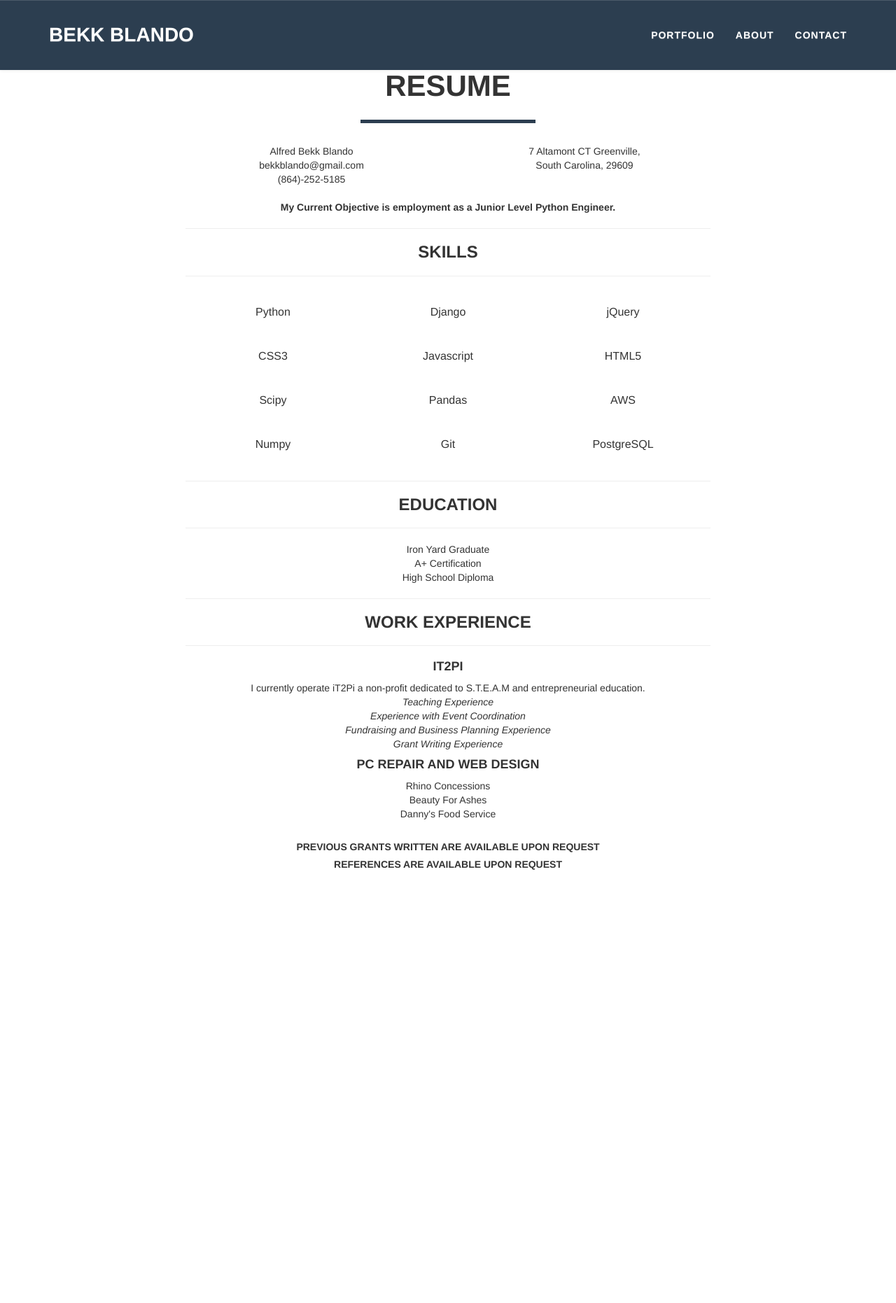
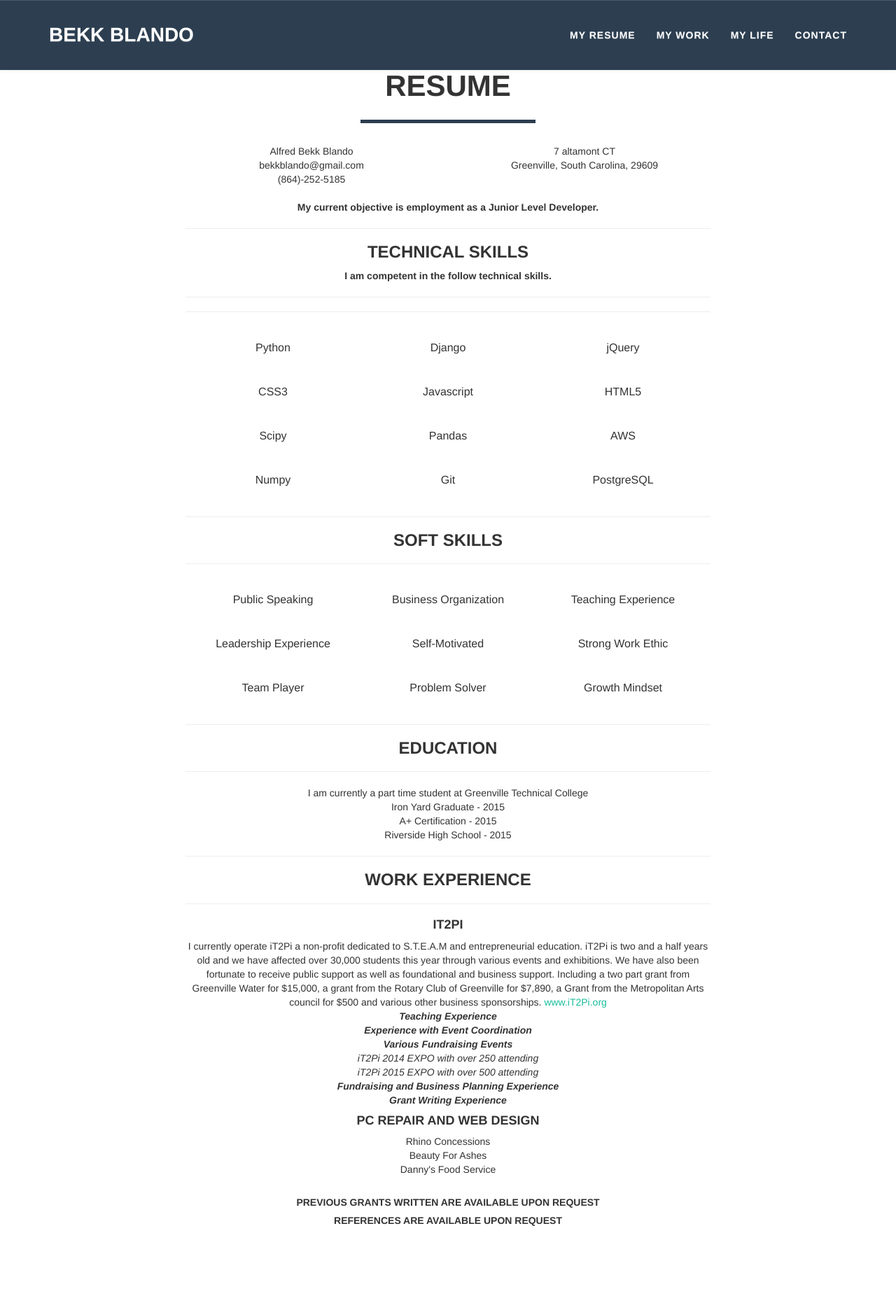
Before and after one commit to bekkblando/portfoliosite, a Django app: page /resume in a window 1280 px wide. Shown: the whole page at 70% size. Before the commit the page ends 1243 px from the top, so only its background shows below. Run offline with Django 3.2, Linux system fonts and the light colour scheme; some libraries are stand-ins or nearby versions.

Commit message:
Text Work

```diff
--- a/portfolio/portfolioapp/Templates/base.html
+++ b/portfolio/portfolioapp/Templates/base.html
@@ -34,10 +34,13 @@
                         <a href="#page-top"></a>
                     </li>
                     <li class="page-scroll">
-                        <a href="{% url 'home' %}#portfolio">Portfolio</a>
+                        <a href="{% url 'resume' %}">My Resume</a>
                     </li>
                     <li class="page-scroll">
-                        <a href="{% url 'home' %}#about">About</a>
+                        <a href="{% url 'work' %}">My Work</a>
+                    </li>
+                    <li class="page-scroll">
+                        <a href="{% url 'home' %}#about">My Life</a>
                     </li>
                     <li class="page-scroll">
                         <a href="{% url 'home' %}#contact">Contact</a>
--- a/portfolio/portfolioapp/Templates/resume.html
+++ b/portfolio/portfolioapp/Templates/resume.html
@@ -21,14 +21,16 @@ bekkblando@gmail.com<br/>
 </div>
 
 <div class="pull-right sidetext">
-7 Altamont CT Greenville, <br/>
-South Carolina, 29609
+7 altamont CT  <br/>
+Greenville, South Carolina, 29609
 </div>
 </div>
                     <br/>
-<div><strong>My Current Objective is employment as a Junior Level Python Engineer.</strong></div>
+<div><strong>My current objective is employment as a Junior Level Developer.</strong></div>
 <hr/>
-<h3>Skills</h3>
+<h3>Technical Skills</h3>
+<div><strong>I am competent in the follow technical skills.</strong></div>
+<hr/>
 <hr/>
 <table class="skilltable">
     <tr>
@@ -53,23 +55,57 @@ South Carolina, 29609
     </tr>
 </table>
 
+
+<hr/>
+<h3>Soft Skills</h3>
+<hr/>
+<table class="skilltable">
+    <tr>
+<td>Public Speaking</td>
+<td>Business Organization</td>
+<td>Teaching Experience</td>
+        </tr>
+    <tr>
+<td>Leadership Experience</td>
+<td>Self-Motivated</td>
+<td>Strong Work Ethic</td>
+    </tr>
+    <tr>
+<td>Team Player</td>
+<td>Problem Solver</td>
+<td>Growth Mindset</td>
+    </tr>
+</table>
+
+
+
+
+
+
 <hr/>
 <h3>Education</h3>
 <hr/>
-
-<div>Iron Yard Graduate</div>
-<div>A+ Certification</div>
-<div>High School Diploma</div>
+<div>I am currently a part time student at Greenville Technical College</div>
+<div>Iron Yard Graduate - 2015</div>
+<div>A+ Certification - 2015</div>
+<div>Riverside High School - 2015</div>
 <hr/>
 <h3>Work Experience</h3>
 <hr/>
 <p>
-<div><h4>iT2Pi</h4></div>
-<div>I currently operate iT2Pi a non-profit dedicated to S.T.E.A.M and entrepreneurial education.</div>
-<div><em>Teaching Experience</em></div>
-<div><em>Experience with Event Coordination</em></div>
-<div><em>Fundraising and Business Planning Experience</em></div>
-<div><em>Grant Writing Experience</em></div>
+<div><h4>iT2Pi</h4></div><p>
+<div>
+I currently operate iT2Pi a non-profit dedicated to S.T.E.A.M and entrepreneurial education. iT2Pi is two and a half years old and we have affected over 30,000 students this year through various events and exhibitions. We have also  been fortunate to receive public support as well as foundational and business support.   Including a two part grant from Greenville Water for $15,000, a grant from the Rotary Club of Greenville for $7,890, a Grant from the Metropolitan Arts council for $500 and various other business sponsorships.
+<a href="http://iT2Pi.org">www.iT2Pi.org</a></div>
+
+<div><em><strong>Teaching Experience</strong></em></div>
+<div><em><strong>Experience with Event Coordination</strong></em></div>
+<div><em><strong>Various Fundraising Events</strong></em></div>
+<div><em>iT2Pi 2014 EXPO with over 250 attending</em></div>
+<div><em>iT2Pi 2015 EXPO with over 500 attending</em></div>
+<div><em><strong>Fundraising and Business Planning Experience</strong></em></div>
+<div><em><strong>Grant Writing Experience</strong></em></div>
+
     </p>
 <p>
 <div><h4>PC Repair and Web Design</h4></div>
```
Also changed, not shown: portfolio/portfolioapp/Templates/home.html (+13 -9 lines), portfolio/portfolioapp/Templates/work.html (+10 -8 lines).
